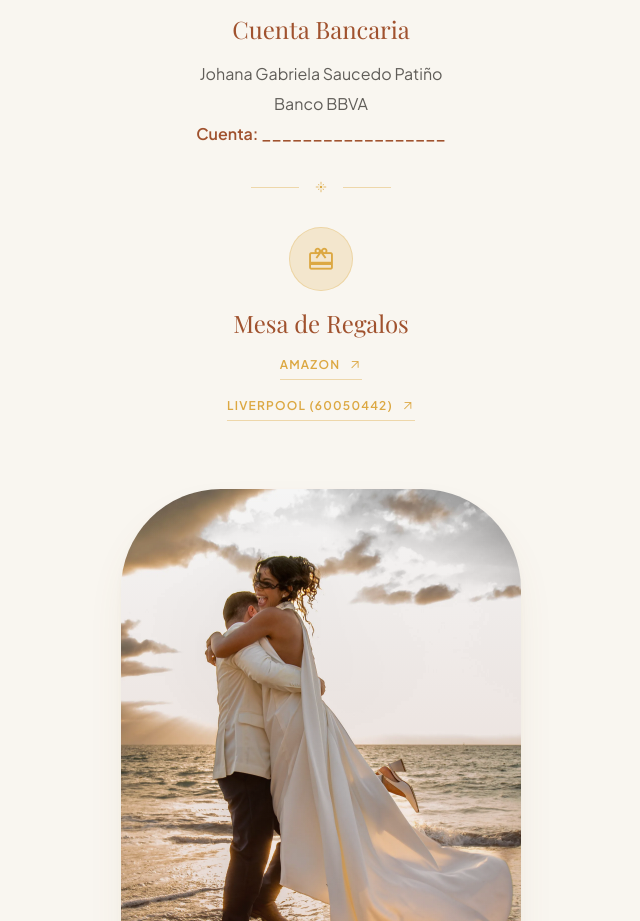
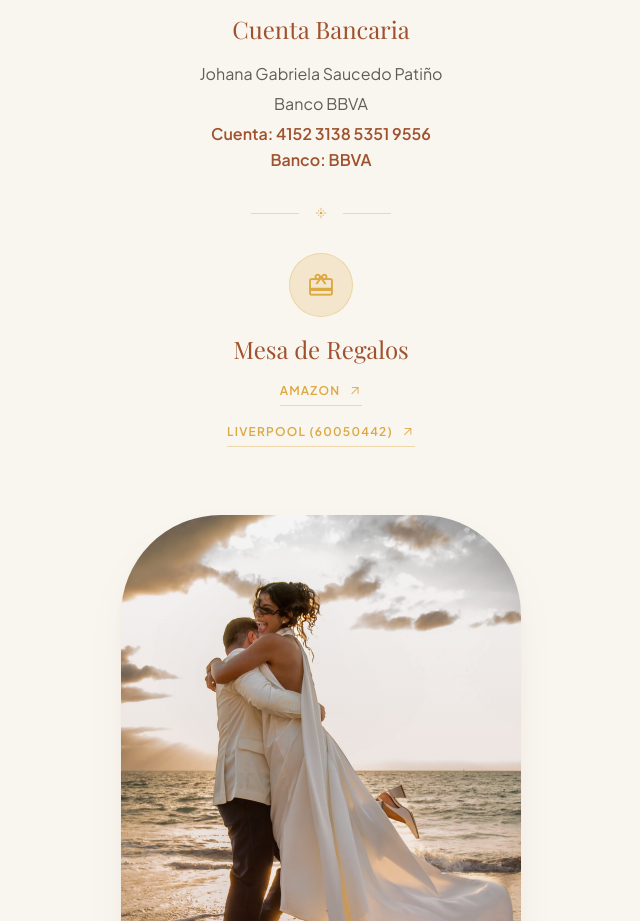
Before and after one commit to MoraAlex/bodagabyalex, a plain HTML site: page index.html in a window 1280 px wide. Shown: the part 4716-5637 px from the top of the page, without its empty margins (319-959 px from the left). Drawn offline with nearby package versions, Linux system fonts and the light colour scheme; a web font is replaced by a local one.

Commit message:
adding account

```diff
--- a/index.html
+++ b/index.html
@@ -823,7 +823,8 @@ Nos harías un gran favor si confirmas tu asistencia.</p>
                         <p>Johana Gabriela Saucedo Patiño</p>
                         <p>Banco BBVA</p>
                         <p class="font-semibold text-terracota-otonal">
-                            Cuenta: __________________
+                            Cuenta: 4152 3138 5351 9556<br/>
+                            Banco: BBVA
                         </p>
                     </div>
                 <!-- END: Bank Account Section -->
```
